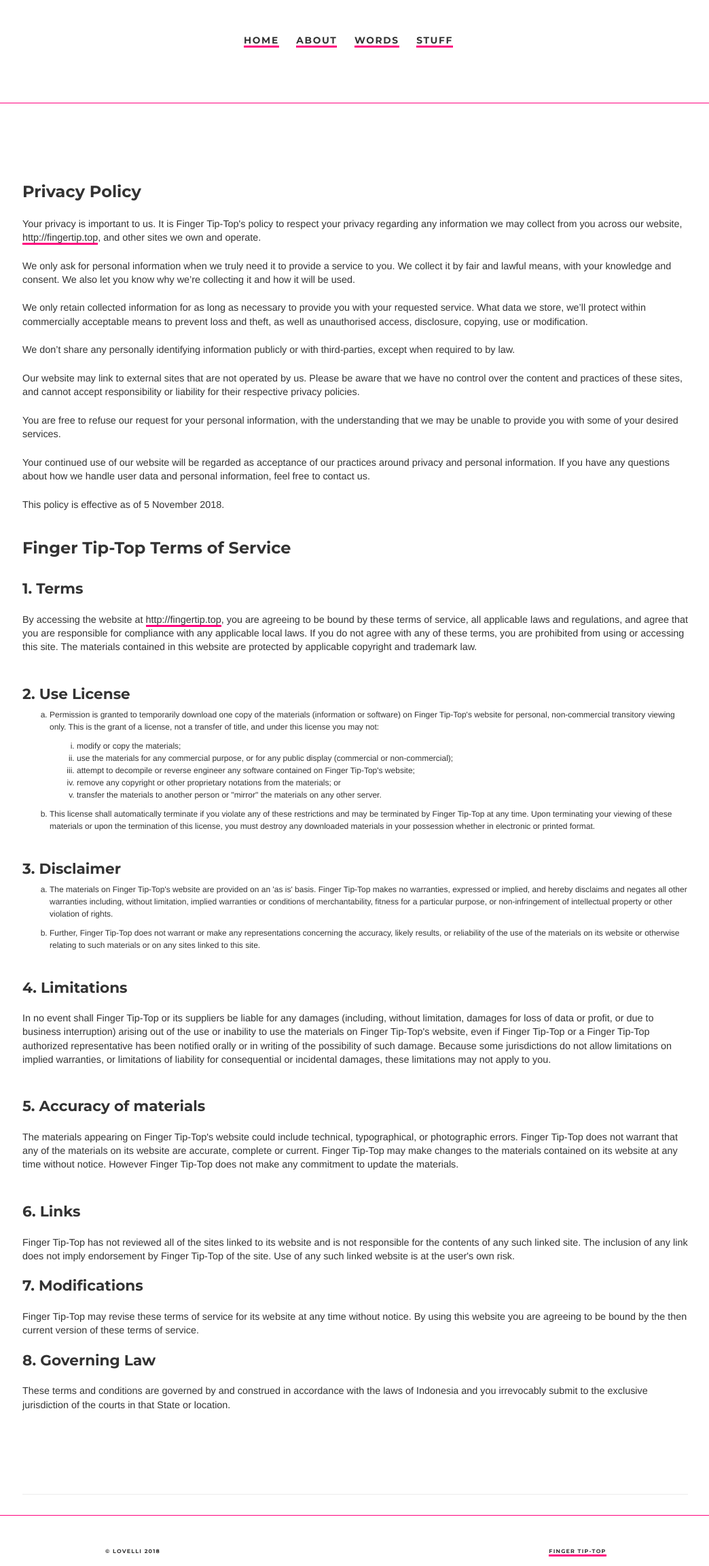
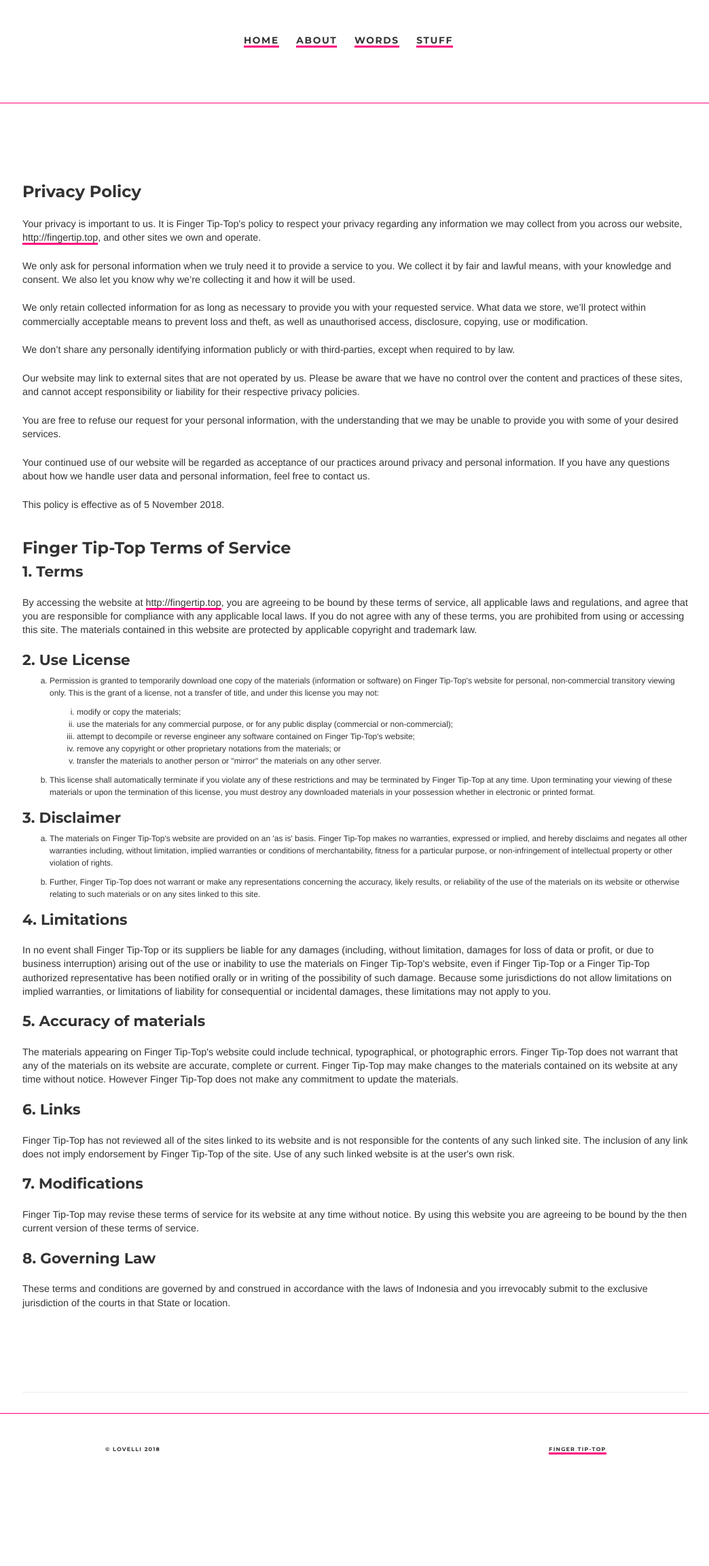
Before and after one commit to ariesti/ariesti.github.io, a Jekyll site: the page built from terms/policies.html, in a window 1280 px wide. Shown: the whole page at 68% size, without its empty margins (117-1161 px from the left). Built offline with Jekyll 4.4.1, drawn with Linux system fonts in a browser that asks for light colours; after the commit the page ends 2153 px from its top, so only the background shows below that.

Commit message:
Update policies.html

```diff
--- a/terms/policies.html
+++ b/terms/policies.html
@@ -17,9 +17,9 @@
 <p>This policy is effective as of 5 November 2018.</p>
 <br>
 <h2>Finger Tip-Top Terms of Service</h2>
-<h3 class="ex1">1. Terms</h3>
+<h3>1. Terms</h3>
 <p>By accessing the website at <a href="http://fingertip.top">http://fingertip.top</a>, you are agreeing to be bound by these terms of service, all applicable laws and regulations, and agree that you are responsible for compliance with any applicable local laws. If you do not agree with any of these terms, you are prohibited from using or accessing this site. The materials contained in this website are protected by applicable copyright and trademark law.</p>
-<h3 class="ex1">2. Use License</h3>
+<h3>2. Use License</h3>
 <ol class="b">
    <li>Permission is granted to temporarily download one copy of the materials (information or software) on Finger Tip-Top's website for personal, non-commercial transitory viewing only. This is the grant of a license, not a transfer of title, and under this license you may not:
    <ol class="a ex2">
@@ -32,16 +32,16 @@
     </li>
    <li class="ex2">This license shall automatically terminate if you violate any of these restrictions and may be terminated by Finger Tip-Top at any time. Upon terminating your viewing of these materials or upon the termination of this license, you must destroy any downloaded materials in your possession whether in electronic or printed format.</li>
 </ol>
-<h3 class="ex1">3. Disclaimer</h3>
+<h3>3. Disclaimer</h3>
 <ol class="b">
    <li>The materials on Finger Tip-Top's website are provided on an 'as is' basis. Finger Tip-Top makes no warranties, expressed or implied, and hereby disclaims and negates all other warranties including, without limitation, implied warranties or conditions of merchantability, fitness for a particular purpose, or non-infringement of intellectual property or other violation of rights.</li>
    <li class="ex2">Further, Finger Tip-Top does not warrant or make any representations concerning the accuracy, likely results, or reliability of the use of the materials on its website or otherwise relating to such materials or on any sites linked to this site.</li>
 </ol>
-<h3 class="ex1">4. Limitations</h3>
+<h3>4. Limitations</h3>
 <p>In no event shall Finger Tip-Top or its suppliers be liable for any damages (including, without limitation, damages for loss of data or profit, or due to business interruption) arising out of the use or inability to use the materials on Finger Tip-Top's website, even if Finger Tip-Top or a Finger Tip-Top authorized representative has been notified orally or in writing of the possibility of such damage. Because some jurisdictions do not allow limitations on implied warranties, or limitations of liability for consequential or incidental damages, these limitations may not apply to you.</p>
-<h3 class="ex1">5. Accuracy of materials</h3>
+<h3>5. Accuracy of materials</h3>
 <p>The materials appearing on Finger Tip-Top's website could include technical, typographical, or photographic errors. Finger Tip-Top does not warrant that any of the materials on its website are accurate, complete or current. Finger Tip-Top may make changes to the materials contained on its website at any time without notice. However Finger Tip-Top does not make any commitment to update the materials.</p>
-<h3 class="ex1">6. Links</h3>
+<h3>6. Links</h3>
 <p>Finger Tip-Top has not reviewed all of the sites linked to its website and is not responsible for the contents of any such linked site. The inclusion of any link does not imply endorsement by Finger Tip-Top of the site. Use of any such linked website is at the user's own risk.</p>
 <h3>7. Modifications</h3>
 <p>Finger Tip-Top may revise these terms of service for its website at any time without notice. By using this website you are agreeing to be bound by the then current version of these terms of service.</p>
```
